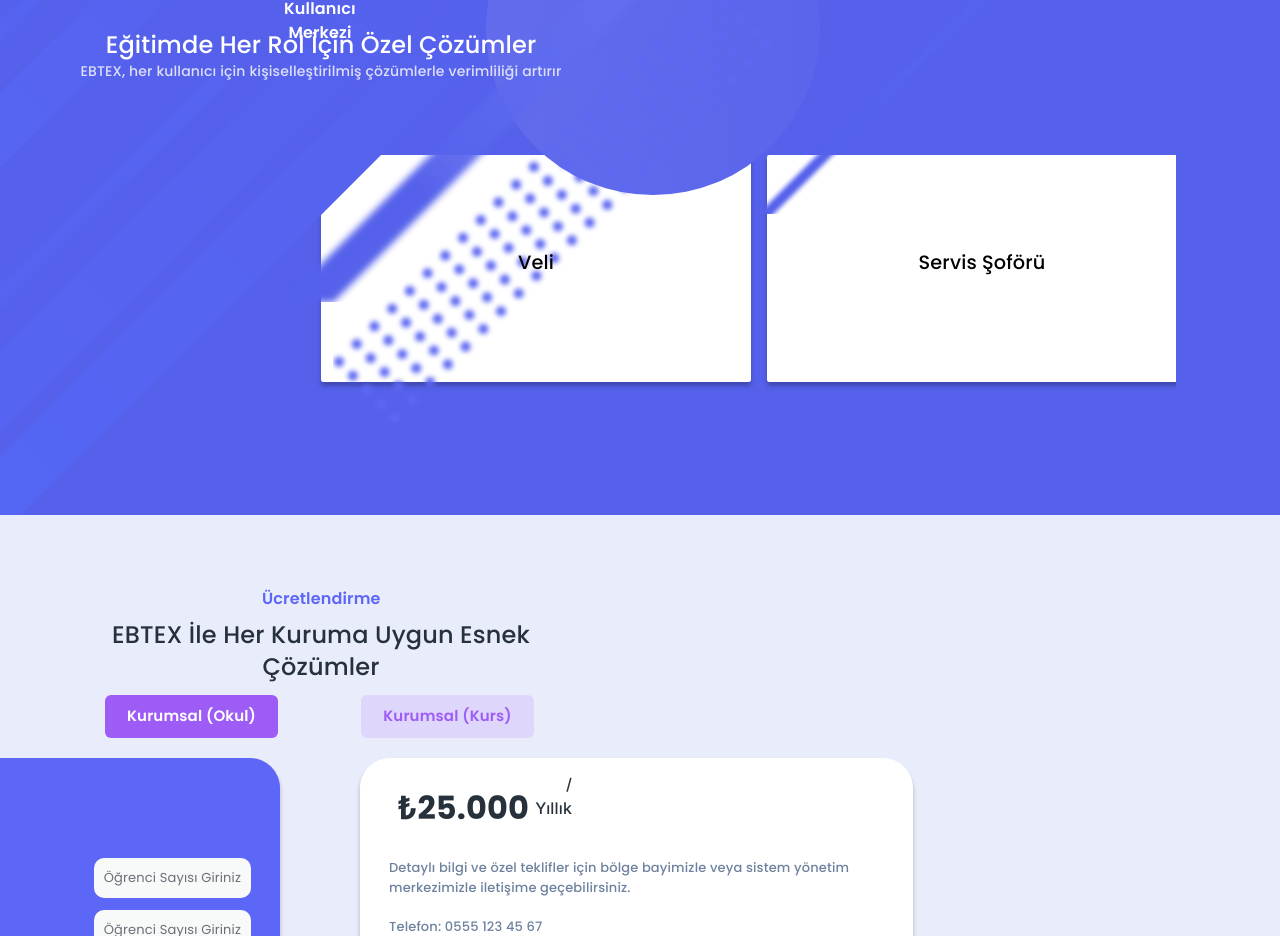
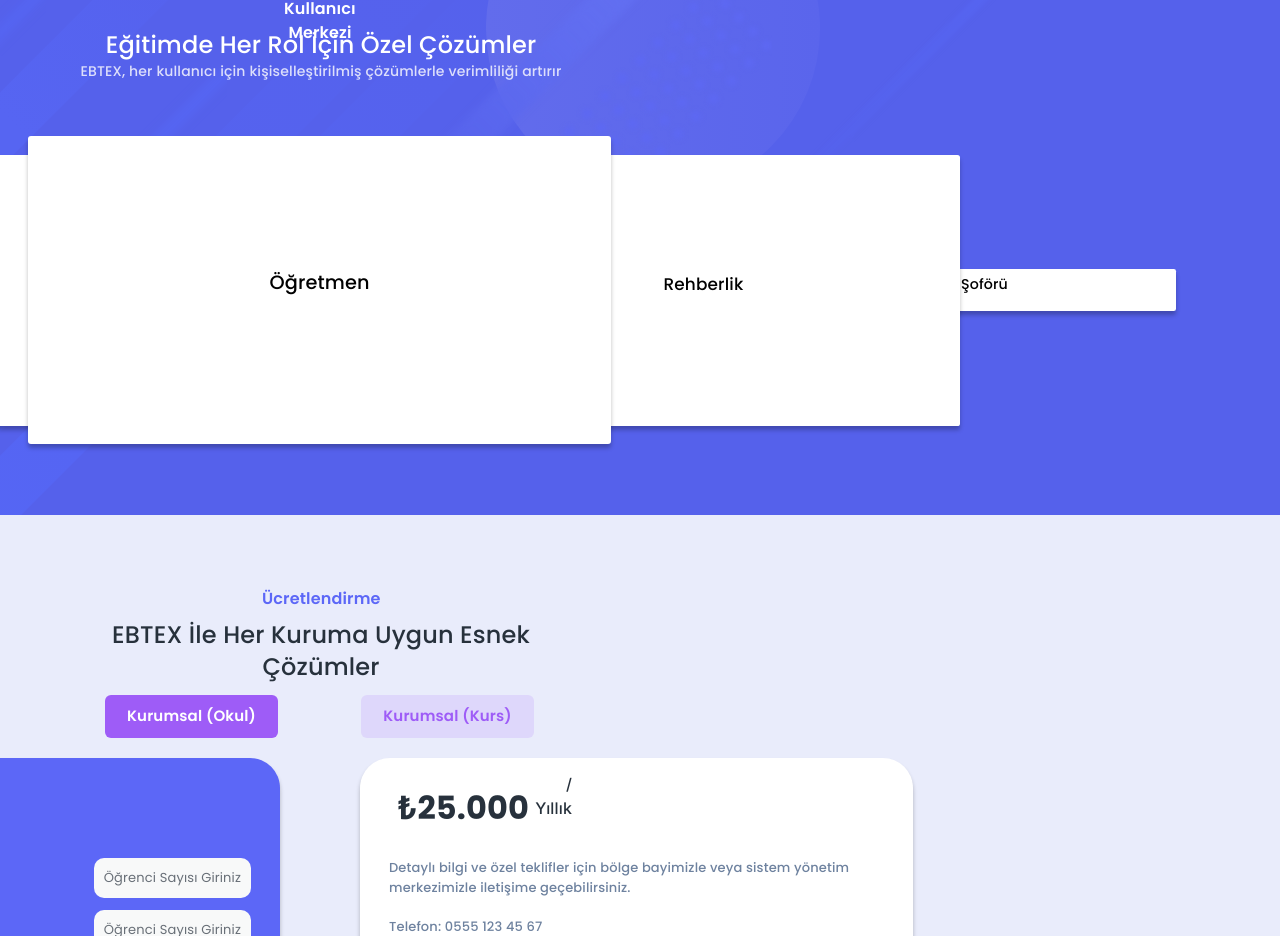
Before and after one commit to recepasl44/website, a Next.js app: page / in a window 1280 px wide. Shown: the part 4298-5234 px from the top of the page. Built offline with nearby package versions, Linux system fonts and the light colour scheme; what @mui/material-nextjs would draw is missing.

Commit message:
Revert "Add slider to dashboards component"

```diff
--- a/components/d-a-s-h-b-o-a-r-d-s.tsx
+++ b/components/d-a-s-h-b-o-a-r-d-s.tsx
@@ -1,120 +1,39 @@
-"use client";
 import type { NextPage } from "next";
-import { useEffect, useRef } from "react";
 
 export type DASHBOARDSType = {
   className?: string;
 };
 
-const useSlider = () => {
-  const sliderRef = useRef<HTMLDivElement>(null);
-
-  useEffect(() => {
-    const slider = sliderRef.current;
-    if (!slider) return;
-
-    let isDragging = false;
-    let startX = 0;
-    let scrollStart = 0;
-
-    const easeOut = (t: number) => 1 - Math.pow(1 - t, 3);
-
-    const animateScroll = (target: number) => {
-      const duration = 350;
-      const from = slider.scrollLeft;
-      const change = target - from;
-      const startTime = performance.now();
-
-      const step = (now: number) => {
-        const elapsed = now - startTime;
-        const progress = Math.min(elapsed / duration, 1);
-        slider.scrollLeft = from + change * easeOut(progress);
-        if (progress < 1) requestAnimationFrame(step);
-      };
-      requestAnimationFrame(step);
-    };
-
-    const snapToCard = () => {
-      const card = slider.querySelector<HTMLElement>(".card");
-      if (!card) return;
-      const gap = parseInt(getComputedStyle(slider).gap || "0", 10);
-      const cardWidth = card.offsetWidth + gap;
-      const index = Math.round(slider.scrollLeft / cardWidth);
-      animateScroll(index * cardWidth);
-    };
-
-    const pointerDown = (e: PointerEvent) => {
-      isDragging = true;
-      slider.setPointerCapture(e.pointerId);
-      startX = e.clientX;
-      scrollStart = slider.scrollLeft;
-    };
-
-    const pointerMove = (e: PointerEvent) => {
-      if (!isDragging) return;
-      const dx = e.clientX - startX;
-      slider.scrollLeft = scrollStart - dx;
-    };
-
-    const endDrag = () => {
-      if (!isDragging) return;
-      isDragging = false;
-      snapToCard();
-    };
-
-    slider.addEventListener("pointerdown", pointerDown);
-    slider.addEventListener("pointermove", pointerMove);
-    slider.addEventListener("pointerup", endDrag);
-    slider.addEventListener("pointercancel", endDrag);
-    slider.addEventListener("pointerleave", endDrag);
-
-    return () => {
-      slider.removeEventListener("pointerdown", pointerDown);
-      slider.removeEventListener("pointermove", pointerMove);
-      slider.removeEventListener("pointerup", endDrag);
-      slider.removeEventListener("pointercancel", endDrag);
-      slider.removeEventListener("pointerleave", endDrag);
-    };
-  }, []);
-
-  return sliderRef;
-};
-
 const DASHBOARDS: NextPage<DASHBOARDSType> = ({ className = "" }) => {
-  const sliderRef = useSlider();
-
   return (
-    <div
-      ref={sliderRef}
-      className={`w-full overflow-x-auto scroll-smooth snap-x snap-mandatory flex flex-row items-start justify-start !pt-[1.188rem] !pb-[1.144rem] !pl-[13.563rem] !pr-[13.519rem] box-border gap-4 text-center text-[1.206rem] text-[#000] font-[Poppins] mq450:flex-col ${className}`}
-      style={{ WebkitOverflowScrolling: "touch", scrollbarWidth: "none" }}
+    <section
+      className={`w-[107rem] h-[19.263rem] flex flex-row items-start justify-start !pt-[1.188rem] !pb-[1.144rem] !pl-[13.563rem] !pr-[13.519rem] box-border relative z-[2] text-center text-[1.206rem] text-[#000] font-[Poppins] mq450:flex-col ${className}`}
     >
-      <style jsx>{`
-        div::-webkit-scrollbar {
-          display: none;
-        }
-      `}</style>
-      <div className="card h-[14.213rem] w-[26.875rem] flex-none shadow-[0px_4px_4px_rgba(0,_0,_0,_0.25)] rounded-[0.138rem] bg-[#fff] flex flex-col items-center justify-center pt-[0.344rem] pb-[0.969rem] px-[0.344rem] box-border gap-[0.969rem] snap-center">
+      <section className="h-[14.213rem] w-full !!m-[0 important] absolute top-[2.5rem] right-[0rem] left-[0rem] flex flex-row items-center justify-between gap-0 z-[0] text-center text-[0.888rem] text-[#000] font-[Poppins] mq450:static mq450:flex-col mq450:items-center">
+        <div className="h-[14.213rem] w-[26.875rem] shadow-[0px_4px_4px_rgba(0,_0,_0,_0.25)] rounded-[0.138rem] bg-[#fff] flex flex-col items-center justify-center !pt-[0.344rem] !pb-[0.969rem] !pl-[0.344rem] !pr-[0.344rem] box-border gap-[0.969rem]">
           <div className="self-stretch h-[10.581rem] relative hidden" />
           <div className="relative font-medium">Veli</div>
         </div>
-      <div className="card h-[14.213rem] w-[26.875rem] flex-none shadow-[0px_4px_4px_rgba(0,_0,_0,_0.25)] rounded-[0.138rem] bg-[#fff] flex flex-col items-center justify-center pt-[0.344rem] pb-[0.969rem] px-[0.344rem] box-border gap-[0.969rem] snap-center">
+        <div className="w-[26.875rem] shadow-[0px_4px_4px_rgba(0,_0,_0,_0.25)] rounded-[0.138rem] bg-[#fff] flex flex-col items-center justify-center !pt-[0.344rem] !pb-[0.969rem] !pl-[0.344rem] !pr-[0.344rem] box-border gap-[0.969rem]">
           <div className="self-stretch h-[10.588rem] relative hidden" />
           <div className="relative font-medium">Servis Şoförü</div>
         </div>
-      <div className="card h-[16.931rem] w-[32.031rem] flex-none shadow-[0px_4px_4px_rgba(0,_0,_0,_0.25)] rounded-[0.163rem] bg-[#fff] flex flex-col items-center justify-center pt-[0.413rem] pb-[1.156rem] px-[0.413rem] box-border gap-[1.156rem] snap-center">
+      </section>
+      <section className="h-[16.931rem] w-[79.919rem] flex flex-row items-center justify-between gap-0 z-[1] text-center text-[1.056rem] text-[#000] font-[Poppins] mq450:flex-col mq450:items-center">
+        <div className="h-[16.931rem] w-[32.031rem] shadow-[0px_4px_4px_rgba(0,_0,_0,_0.25)] rounded-[0.163rem] bg-[#fff] flex flex-col items-center justify-center !pt-[0.413rem] !pb-[1.156rem] !pl-[0.413rem] !pr-[0.413rem] box-border gap-[1.156rem]">
           <div className="self-stretch h-[12.619rem] relative hidden" />
           <div className="relative font-medium">Öğrenci</div>
         </div>
-      <div className="card h-[16.931rem] w-[32.031rem] flex-none shadow-[0px_4px_4px_rgba(0,_0,_0,_0.25)] rounded-[0.163rem] bg-[#fff] flex flex-col items-center justify-center pt-[0.413rem] pb-[1.156rem] px-[0.413rem] box-border gap-[1.156rem] snap-center">
+        <div className="h-[16.931rem] w-[32.031rem] shadow-[0px_4px_4px_rgba(0,_0,_0,_0.25)] rounded-[0.163rem] bg-[#fff] flex flex-col items-center justify-center !pt-[0.413rem] !pb-[1.156rem] !pl-[0.413rem] !pr-[0.413rem] box-border gap-[1.156rem]">
           <div className="self-stretch h-[12.619rem] relative hidden" />
           <div className="relative font-medium">Rehberlik</div>
         </div>
-      <div className="card h-[19.263rem] w-[36.444rem] flex-none shadow-[0px_4px_4px_rgba(0,_0,_0,_0.25)] rounded-[0.188rem] bg-[#fff] flex flex-col items-center justify-center pt-[0.469rem] pb-[1.319rem] px-[0.469rem] box-border gap-[1.319rem] snap-center">
+      </section>
+      <div className="h-full w-[36.444rem] !!m-[0 important] absolute top-[0rem] bottom-[0rem] left-[35.25rem] shadow-[0px_4px_4px_rgba(0,_0,_0,_0.25)] rounded-[0.188rem] bg-[#fff] flex flex-col items-center justify-center !pt-[0.469rem] !pb-[1.319rem] !pl-[0.469rem] !pr-[0.469rem] box-border gap-[1.319rem] z-[2]">
         <div className="self-stretch h-[14.356rem] relative hidden" />
         <div className="relative font-medium">Öğretmen</div>
       </div>
-    </div>
+    </section>
   );
 };
 
```
Lines whose indentation alone changed are shown as unchanged.
